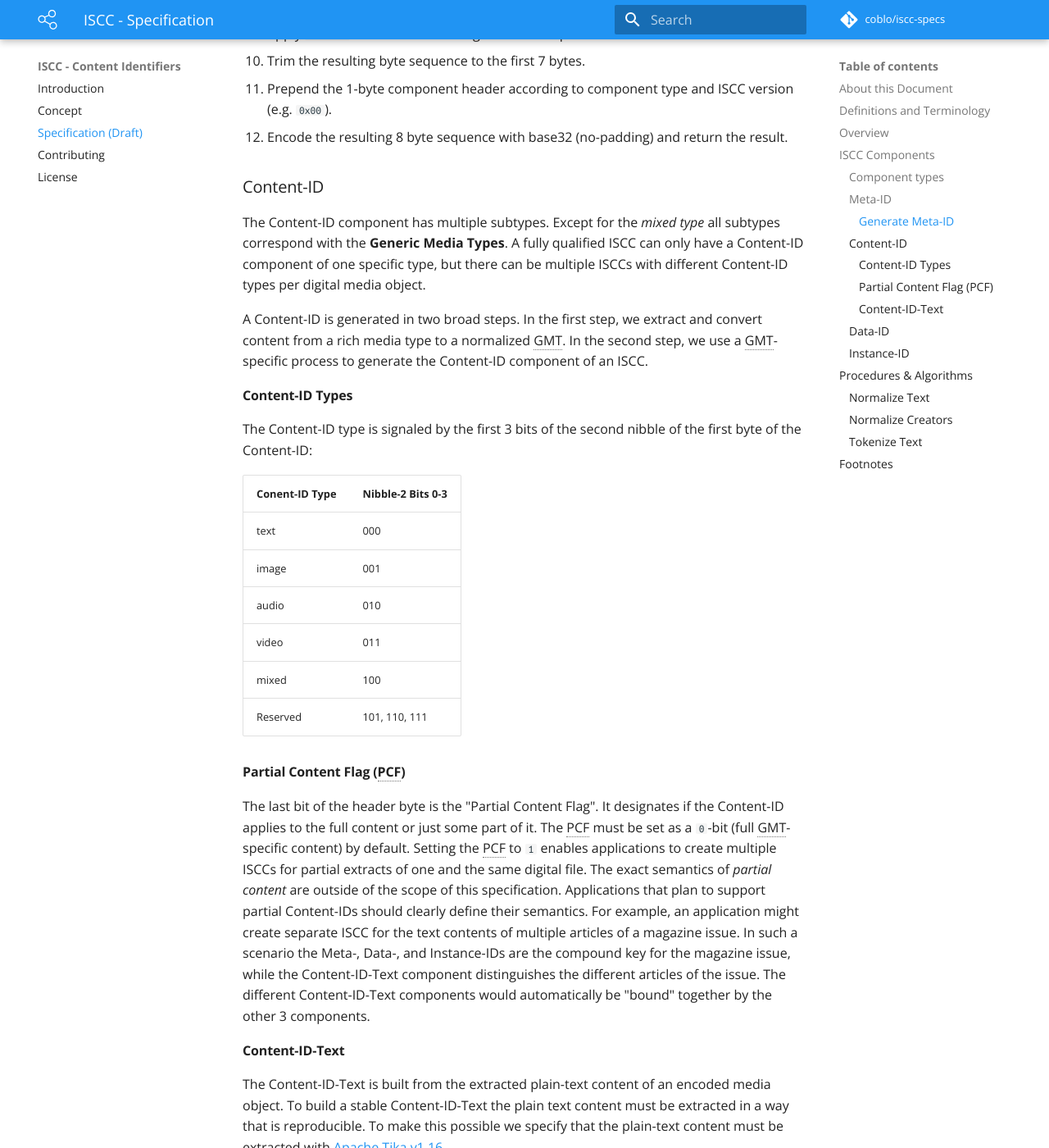
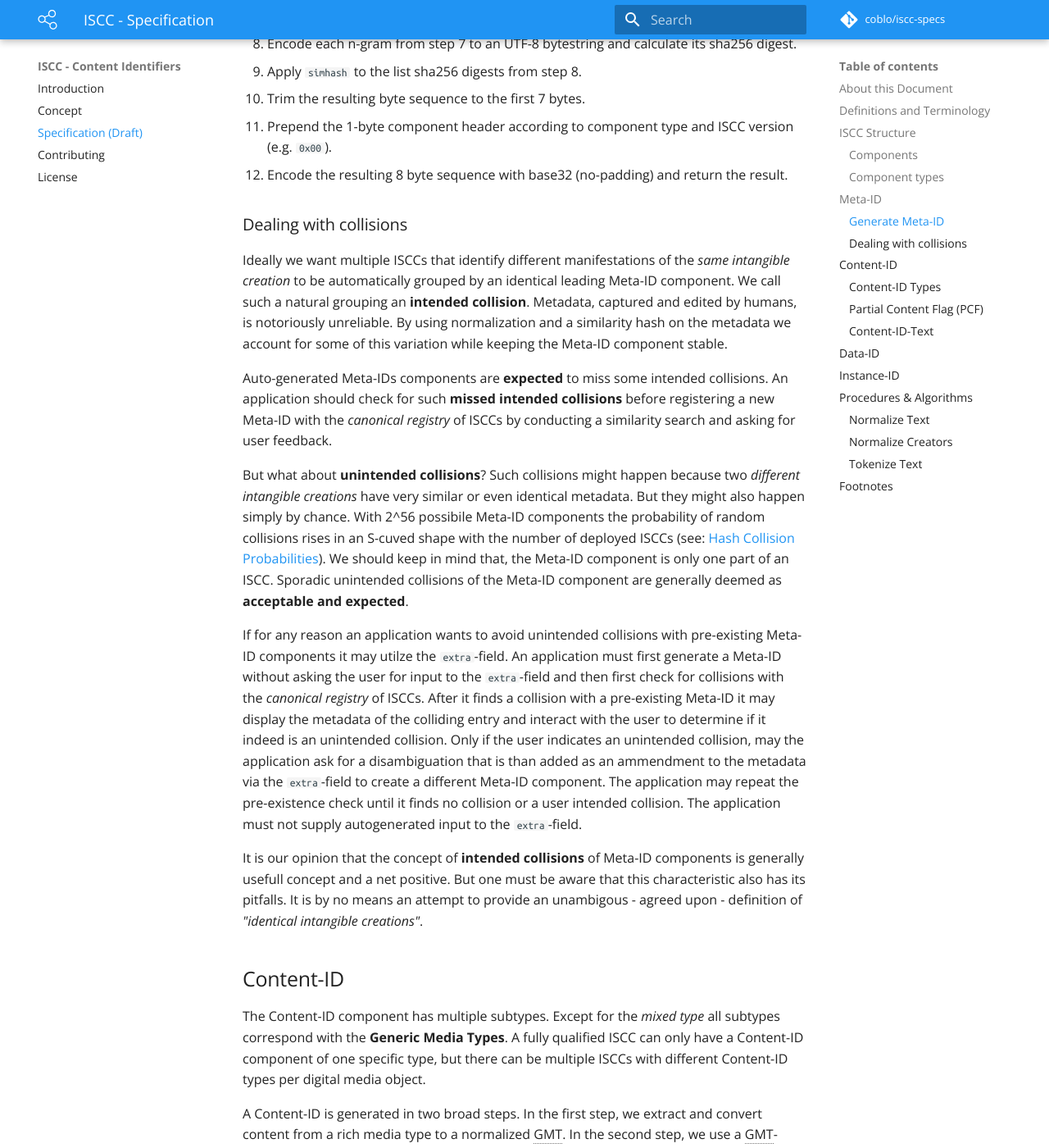
Before and after one commit to iscc/iscc-specs, an MkDocs documentation site: the page built from docs/specification.md, in a window 1280 px wide and 1400 px high, scrolled down 3884 px. Shown: the whole window at 82% size. Built offline with MkDocs 1.6.1 and Material for MkDocs 9.7.7, drawn with Linux system fonts in a browser that asks for light colours; comment, search, counter and statistics services are not loaded; old or Windows-style settings are respelled for this version of MkDocs; some of the changed text lies outside the part shown.

Commit message:
Added new section about dealing with Meta-ID collisions.

```diff
--- a/docs/specification.md
+++ b/docs/specification.md
@@ -33,23 +33,23 @@ ISCC Digest
 ISCC ID
 :	The integer representation of an ISCC
 
-## Overview
+## ISCC Structure
 
 The ISCC is used to permanently identify the content of a given digital media object. It is algorithmically generated from basic metadata and the contents of the digital media object which it identifies. The ISCC Digest is a fixed size sequence of 32 bytes (256 bits) assembled from multiple sub-components. The printable ISCC Code is an [RFC 4648](https://tools.ietf.org/html/rfc4648#section-6) base32[^base32] encoded string representation of an ISCC Digest. This is a high-level overview of the ISCC creation process:
 
 ![iscc-creation-process](images/iscc-creation-process.svg)
 
-## ISCC Components
+### Components
 
 The ISCC Digest is built from multiple self-describing 64-bit components:
 
 
-| Components:     | Meta-ID             | Content-ID         | Data-ID              | Instance-ID      |
-| :-------------- | :------------------ | :----------------- | :------------------- | :--------------- |
-| **Identifies:** | Intangible creation | Content similarity | Data similarity      | Data checksum    |
-| **Input:**      | Metadata            | Extracted  content | Raw data             | Raw data         |
-| **Algorithms:** | Similarity Hash     | Type specific      | CDC, Similarity Hash | CDC, Merkle tree |
-| **Size:**       | 64 bits             | 64 bits            | 64 bits              | 64 bits          |
+| Components:     | Meta-ID             | Content-ID         | Data-ID              | Instance-ID    |
+| :-------------- | :------------------ | :----------------- | :------------------- | :------------- |
+| **Context:**    | Intangible creation | Content similarity | Data similarity      | Data checksum  |
+| **Input:**      | Metadata            | Extracted  content | Raw data             | Raw data       |
+| **Algorithms:** | Similarity Hash     | Type specific      | CDC, Similarity Hash | CDC, Hash Tree |
+| **Size:**       | 64 bits             | 64 bits            | 64 bits              | 64 bits        |
 
 Each component is guaranteed to fit into a 64-bit unsigned integer value. The components may be used independently by applications for various purposes but must be combined into a 52 character string (55 with hyphens) for a fully qualified ISCC code. The components must be combined in the fixed order of Meta-ID, Content-ID, Data-ID, Instance-ID and may be separated by hyphens.
 
@@ -67,7 +67,7 @@ Each component has the same basic structure of a 1-byte header and a 7-byte main
 | *Data-ID*     | 0010     | 0000 - Reserved             | 0x20 |
 | *Instance-ID* | 0011     | 0000 - Reserved             | 0x30 |
 
-### Meta-ID
+## Meta-ID
 
 The Meta-ID is built from minimal and generic metadata of the content to be identified. An ISCC generating application must provide a `generate_meta_id` function that accepts the following input fields:
 
@@ -78,9 +78,9 @@ The Meta-ID is built from minimal and generic metadata of the content to be iden
 | *extra*    | unicode | No       | A short statement that distinguishes this intangible creation from another one. |
 | version    | integer | No       | ISCC version number.                     |
 
-The `generate_meta_id` function must return a valid base32hex encoded Meta-ID code.
+The `generate_meta_id` function must return a valid base32 encoded Meta-ID component without padding.
 
-#### Generate Meta-ID
+### Generate Meta-ID
 
 An ISCC generating application must follow these steps in the given order to produce a stable Meta-ID:
 
@@ -98,7 +98,19 @@ An ISCC generating application must follow these steps in the given order to pro
 12. Encode the resulting 8 byte sequence with base32 (no-padding) and return the result.
 
 
-### Content-ID
+### Dealing with collisions
+
+Ideally we want multiple ISCCs that identify different manifestations of the *same intangible creation* to be automatically grouped by an identical leading Meta-ID component. We call such a natural grouping an **intended collision**. Metadata, captured and edited by humans, is notoriously unreliable. By using normalization and a similarity hash on the metadata we account for some of this variation while keeping the Meta-ID component stable.
+
+Auto-generated Meta-IDs components are **expected** to miss some intended collisions. An application should check for such **missed intended collisions** before registering a new Meta-ID with the *canonical registry* of ISCCs by conducting a similarity search and asking for user feedback.
+
+But what about **unintended collisions**? Such collisions might happen because two *different intangible creations* have very similar or even identical metadata. But they might also happen simply by chance. With 2^56 possibile Meta-ID components the probability of random collisions rises in an S-cuved shape with the number of deployed ISCCs (see: [Hash Collision Probabilities](http://preshing.com/20110504/hash-collision-probabilities/)).  We should keep in mind that, the Meta-ID component is only one part of an ISCC. Sporadic unintended collisions of the Meta-ID component are generally deemed as **acceptable and expected**.
+
+If for any reason an application wants to avoid unintended collisions with pre-existing Meta-ID components it may utilze the `extra`-field. An application must first generate a Meta-ID without asking the user for input to the `extra`-field and then first check for collisions with the *canonical registry* of ISCCs. After it finds a collision with a pre-existing Meta-ID it may display the metadata of the colliding entry and interact with the user to determine if it indeed is an unintended collision. Only if the user indicates an unintended collision, may the application ask for a disambiguation that is than added as an ammendment to the metadata via the `extra`-field to create a different Meta-ID component. The application may repeat the pre-existence check until it finds no collision or a user intended collision. The application must not supply autogenerated input to the `extra`-field.
+
+It is our opinion that the concept of **intended collisions** of Meta-ID components is generally usefull concept and a net positive. But one must be aware that this characteristic also has its pitfalls. It is by no means an attempt to provide an unambigous - agreed upon - definition of *"identical intangible creations"*.
+
+## Content-ID
 
 The Content-ID component has multiple subtypes. Except for the *mixed type* all subtypes correspond with the **Generic Media Types**. A fully qualified ISCC can only have a Content-ID component of one specific type, but there can be multiple ISCCs with different Content-ID types per digital media object.
 
@@ -126,7 +138,7 @@ the Meta-, Data-, and Instance-IDs are the compound key for the magazine issue,
 
 The Content-ID-Text is built from the extracted plain-text content of an encoded media object. To build a stable Content-ID-Text the plain text content must be extracted in a way that is reproducible. To make this possible we specify that the plain-text content must be extracted with [Apache Tika v1.16](https://tika.apache.org/).
 
-### Data-ID
+## Data-ID
 
 The Data-ID is built from the raw encoded data of the content to be identified. An ISCC generating application must provide a `generate_data_id` function that accepts the raw encoded data as input. Generate a Data-ID by this procedure:
 
@@ -138,7 +150,7 @@ The Data-ID is built from the raw encoded data of the content to be identified.
 6. Prepend the 1-byte component header (e.g. 0x20).
 7. Encode the resulting 8-byte sequence with base32 (no-padding) and return the result
 
-### Instance-ID
+## Instance-ID
 
 The Instance-ID is built from the raw data of the media object to be identified and serves as basic checksum of the media object. The raw data of the media object is split into data-chunks. Then we build hash-tree from those chunks and use the truncated top-hash as the Instance-ID:
 
@@ -212,9 +224,5 @@ We define a text normalization function that is specific to our application. It
 ## Footnotes
 
 [^base32]: The final base encoding of this specification might change before version 1. Base32 was chosen because it is a widely accepted standard and has implementations in most popular programming languages. It is url safe, case insensitive and encodes the ISCC octets to a fixed size alphanumeric string. The predictable size of the encoding is a property that we need for composition and decomposition of components without having to rely on a delimiter (hyphen) in the ISCC code representation. We might change to a non standard base62, mixed case encoding to create shorter ISCC codes before the final version 1 specification.
-
 [^component-length]: We might switch to a different base structure for components. For example we might use a variable length header and a bigger 8-byte body. The header would only be carried in the encoded representation and applications could use full 64-bit space per component. As similarity searches accross different components make no sense, the type information contained in the header of each component can be safely ignored after an ISCC has been decomposed and internaly typed by an application.
-
 [^sha256d]: To guard against length-extension attacks and second pre-image attacks we use double sha256 for hashing. We also prefix the hash input data with a `0x00`-byte for the leaf nodes hashes and with a `0x01`-byte for the  internal node hashes.
-
-.
```
